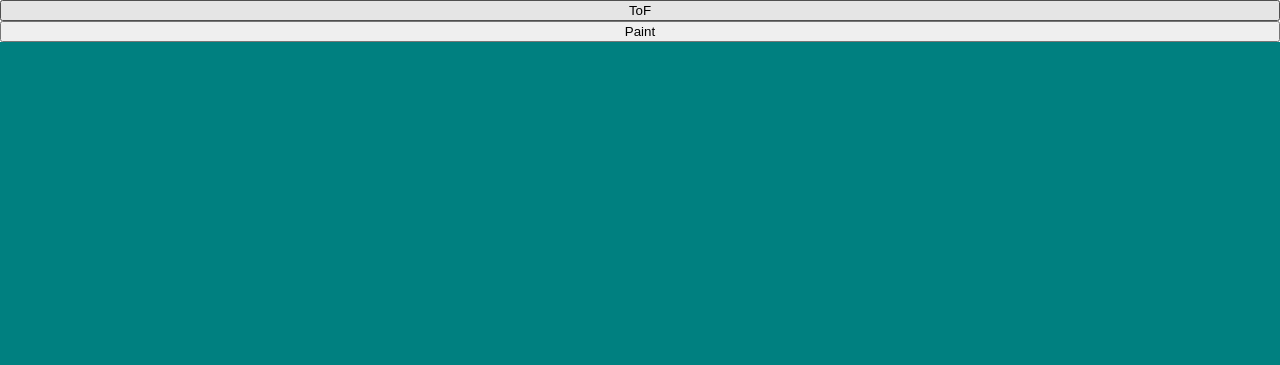
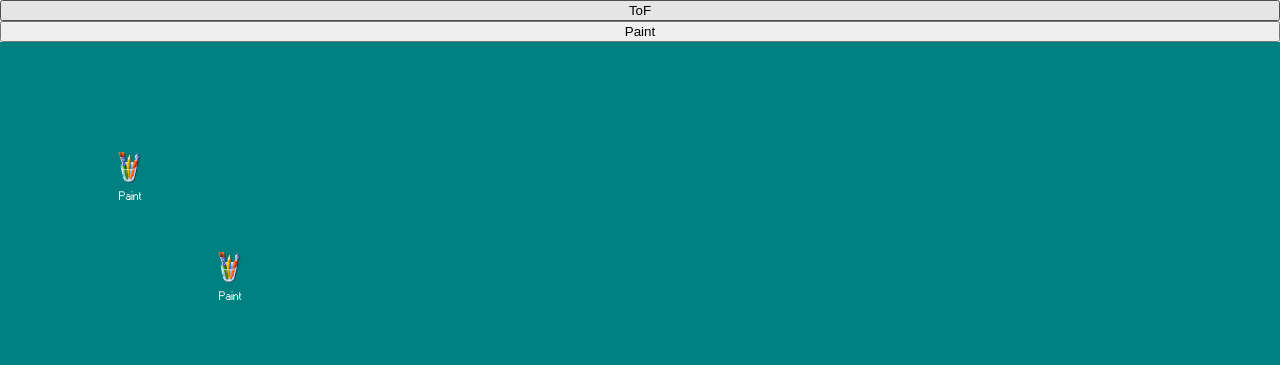
Before and after one commit to StrixWL/1337-os, a React (Vite) app: page / in a window 1280 px wide. Shown: the top 365 px of the page. Built offline with nearby package versions, Linux system fonts and the light colour scheme.

Commit message:
feat(desktop): add desktop shortcuts, can be selected with clicks/selection-box but cant be dragged/moved yet

```diff
--- /dev/null
+++ b/src/StrixOS/Desktop/DesktopShortCut/DesktopShortCut.module.scss
@@ -0,0 +1,35 @@
+.desktop-shortcut {
+	display: flex;
+	flex-direction: column;
+	width: 40px;
+	justify-content: center;
+	align-items: center;
+	font-family: "Windows Regular";
+	color: white;
+	font-size: 12px;
+	position: absolute;
+	padding: 10px;
+	border-radius: 5px;
+	&:hover {
+		// background-color: rgba(173, 216, 230, 0.733);
+	}
+	span {
+		padding: 0 3px;
+	}
+}
+
+.shortcut-icon {
+    position: relative;
+	mask-image: url("/src/assets/paint.png");
+	mask-repeat: no-repeat;
+	&.active::after {
+		content: "";
+		position: absolute;
+		left: 0;
+		top: 0;
+		background-color: blue;
+		width: 100%;
+		height: 100%;
+		opacity: 0.3;
+	}
+}
--- /dev/null
+++ b/src/StrixOS/Desktop/DesktopShortCut/index.tsx
@@ -0,0 +1,92 @@
+import { useEffect, useRef, useState } from "react";
+import styles from "./DesktopShortCut.module.scss";
+import { DragState, Sizes } from "../../../utils/types";
+
+interface DesktopShortCut {
+	name: string;
+	icon: string;
+	sizes: Sizes;
+	left: number;
+	top: number;
+	dragState: DragState;
+	setSelected: ((selected: boolean) => void);
+	setSelectedAlone: (() => void); // sets shortcut selected and remove all other shortcuts
+	selected: boolean
+}
+
+const DesktopShortCut = ({
+	name,
+	icon,
+	sizes,
+	top,
+	left,
+	dragState,
+	setSelected,
+	setSelectedAlone,
+	selected
+}: DesktopShortCut) => {
+	const [state, setState] = useState({
+		left,
+		top,
+	});
+	const ref = useRef<HTMLDivElement>(null);
+	useEffect(() => {
+		const selectionBox = document.getElementById("selection-box");
+		if (selectionBox) {
+			const box = {
+				left: sizes.left,
+				right: sizes.left + sizes.width,
+				top: sizes.top,
+				bottom: sizes.top + sizes.height,
+			};
+			const rect2 = {
+				left: state.left,
+				right: state.left + 60,
+				top: state.top,
+				bottom: state.top + 72,
+			};
+			const horizontalIntersect =
+				box.left < rect2.right && box.right > rect2.left;
+			const verticalIntersect =
+				box.top < rect2.bottom && box.bottom > rect2.top;
+			setSelected(horizontalIntersect && verticalIntersect)
+		}
+	}, [sizes]);
+	return (
+		<div
+			onMouseDown={(event) => {
+				event.preventDefault();
+				if (!selected)
+					setSelectedAlone()
+			}}
+			onClick={(event) => {
+				setSelectedAlone()
+			}}
+			ref={ref}
+			style={{
+				left: state.left,
+				top: state.top,
+			}}
+			className={`${styles["desktop-shortcut"]} shortcut`}
+		>
+			<div
+				className={
+					styles["shortcut-icon"] +
+					(selected ? " " + styles["active"] : "")
+				}
+			>
+				<img className="shortcut" src={icon} />
+			</div>
+			<span
+				className="shortcut"
+				style={{
+					backgroundColor: selected ? "#000080" : "transparent",
+				}}
+			>
+				{name}
+			</span>
+		</div>
+	);
+};
+
+export default DesktopShortCut;
--- a/src/StrixOS/Desktop/SelectionBox.tsx
+++ b/src/StrixOS/Desktop/SelectionBox.tsx
@@ -95,6 +95,13 @@ const useSelectionBox = () => {
 		}
 	};
 	const mouseDownHandler = (event: MouseEvent<HTMLDivElement>) => {
+		if ((event.target as HTMLDivElement).classList.contains("shortcut")) {
+			setDragState({
+				...dragState,
+				isDragging: false
+			});
+			return;
+		}
 		if ((event.target as HTMLDivElement).id != "desktop") return;
 		const boundingRect = ref.current!.getBoundingClientRect();
 		var posX = event.clientX + window.scrollX - boundingRect.left;
@@ -120,7 +127,7 @@ const SelectionBox = ({ dragState, sizes }: SelectionBoxProps) => {
 	return (
 		<>
 			{dragState.isDragging && (
-				<div>
+				<div id="selection-box">
 					{sizes.height > 1 && sizes.width > 1 && (
 						<div
 							style={{
--- a/src/StrixOS/Desktop/index.tsx
+++ b/src/StrixOS/Desktop/index.tsx
@@ -1,13 +1,19 @@
-import { ReactNode } from "react";
+import { ReactNode, useEffect, useState } from "react";
 import styles from "./Desktop.module.scss";
 import { SelectionBox, useSelectionBox } from "./SelectionBox";
+import DesktopShortCut from "./DesktopShortCut";
+import paintIcon from "../../assets/paint.png";
 
 interface Desktop {
 	children?: ReactNode;
 }
 
 const Desktop = ({ children }: Desktop) => {
-	const { ref, mouseDownHandler, dragState, sizes } = useSelectionBox()
+	const { ref, mouseDownHandler, dragState, sizes } = useSelectionBox();
+	const [shortCuts, setShortCuts] = useState([
+		{ name: "Paint", icon: paintIcon, top: 100, left: 100, selected: false },
+		{ name: "Paint", icon: paintIcon, top: 200, left: 200, selected: false },
+	]);
 	return (
 		<div
 			id="desktop"
@@ -15,7 +21,30 @@ const Desktop = ({ children }: Desktop) => {
 			onMouseDown={mouseDownHandler}
 			className={styles["Desktop"]}
 		>
-			<SelectionBox dragState={dragState} sizes={sizes}/>
+			<SelectionBox dragState={dragState} sizes={sizes} />
+			{shortCuts.map((shortcut, index) => (
+				<DesktopShortCut
+					key={index}
+					name={shortcut.name}
+					icon={shortcut.icon}
+					sizes={sizes}
+					dragState={dragState}
+					top={shortcut.top}
+					left={shortcut.left}
+					setSelected={(selected) => {
+						const _shortCuts = [...shortCuts]
+						_shortCuts[index].selected = selected
+					}}
+					setSelectedAlone={() => {
+						const _shortCuts = shortCuts.map((shortcut) => {
+							shortcut.selected = false
+							return shortcut
+						})
+						_shortCuts[index].selected = true
+					}}
+					selected={shortcut.selected}
+				/>
+			))}
 			{children}
 		</div>
 	);
```
